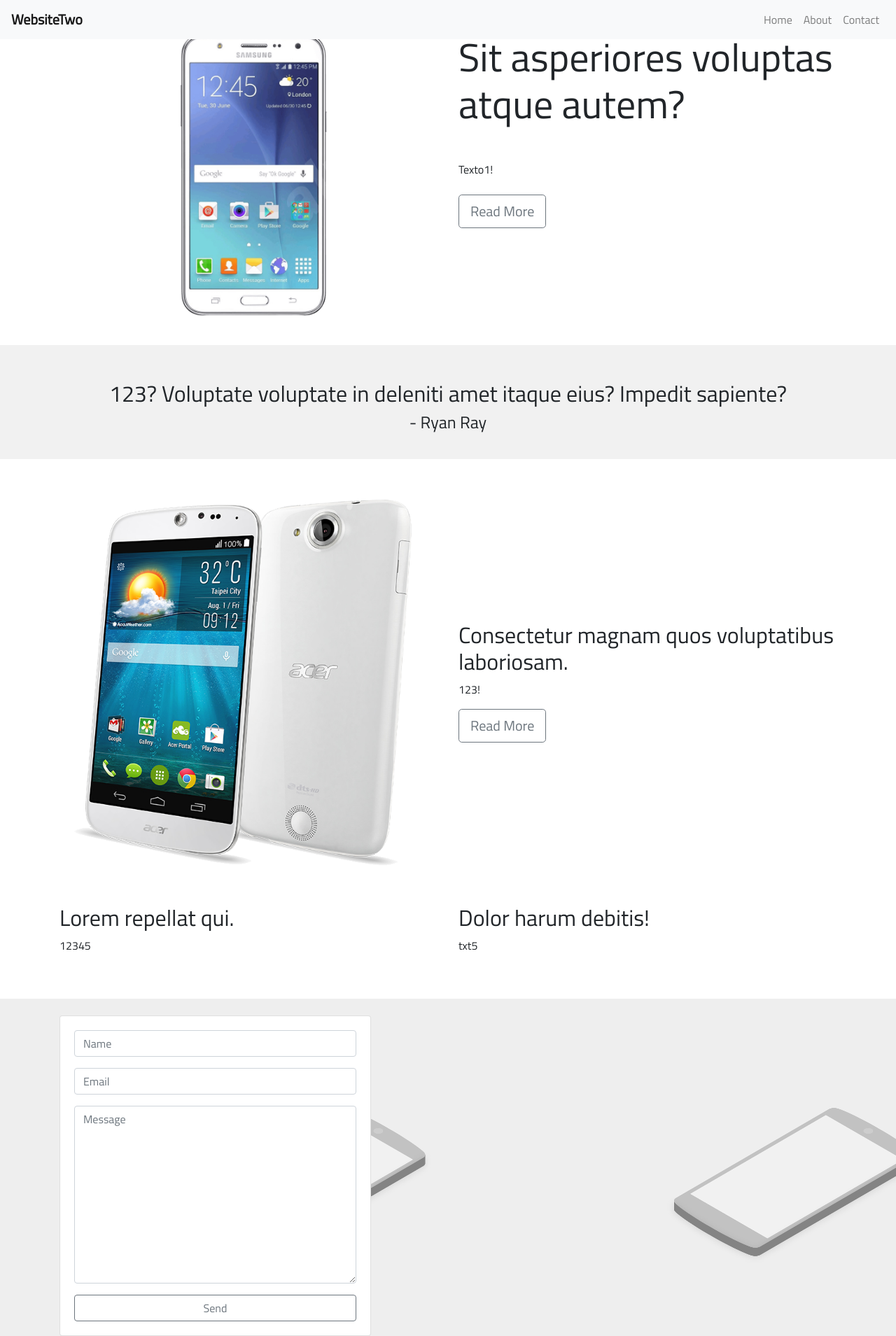
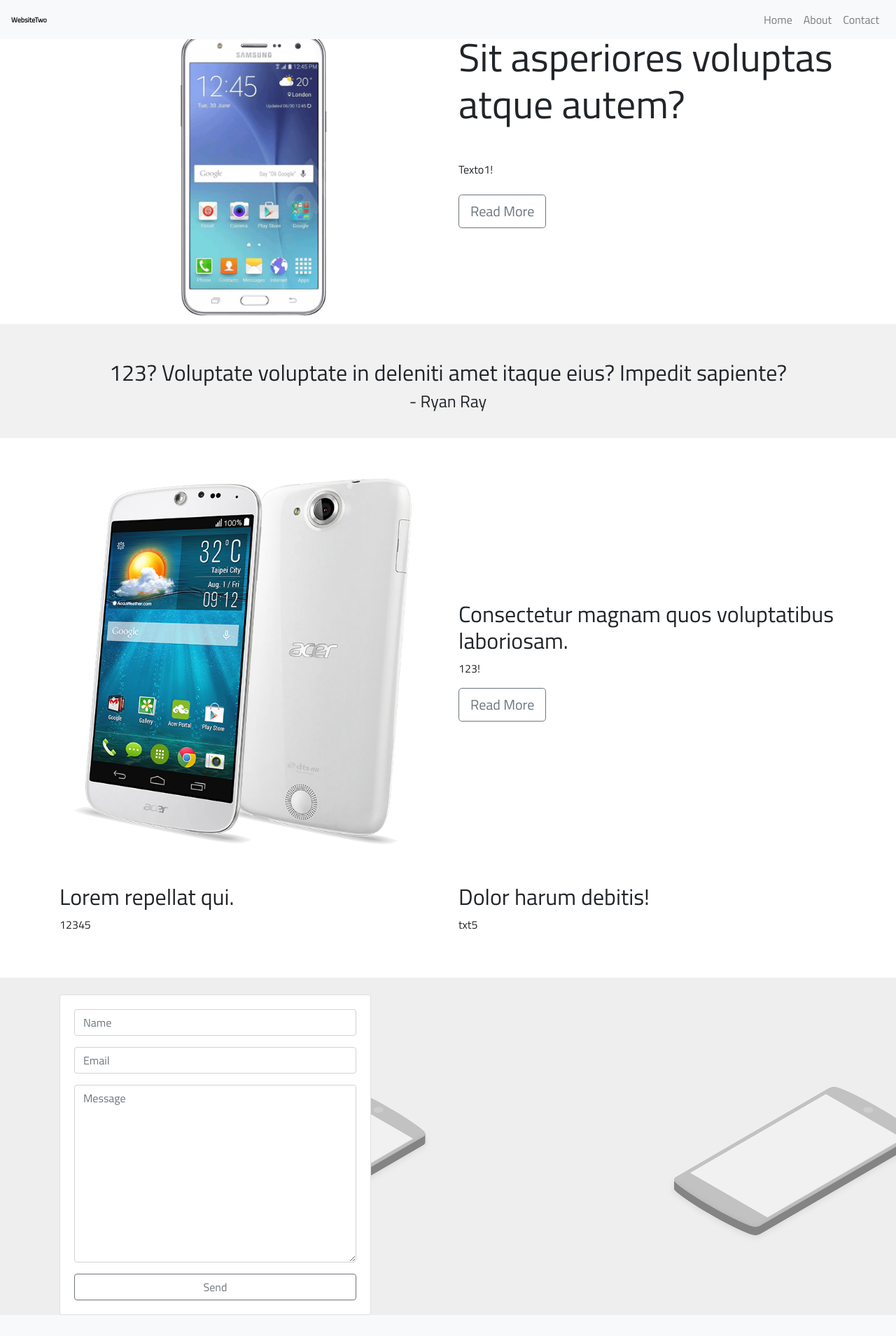
Before and after one commit to jcolverapz/boostrap-website, a PHP site: page / in a window 1280 px wide. Shown: the whole page at 70% size. After the commit the page ends 1879 px from the top, so only its background shows below. Run offline with PHP 8.4, Linux system fonts and the light colour scheme.

Commit message:
Update main.css

```diff
--- a/css/main.css
+++ b/css/main.css
@@ -1,9 +1,9 @@
 body {
-  font-family: 'Titillium Web', sans-serif;
+  font-family: 'Titillium Web', arial;
 }
 
 .navbar-brand {
-  font-size: 20px;
+  font-size: 10px;
   color: #000;
   font-weight: bold;
 }
@@ -12,7 +12,7 @@ body {
   background: #f1f1f1;
   padding: 50px 0 30px 0;
   text-align:center;
-  margin-top: 40px;
+  margin-top: 10px;
 }
 
 footer {
```
